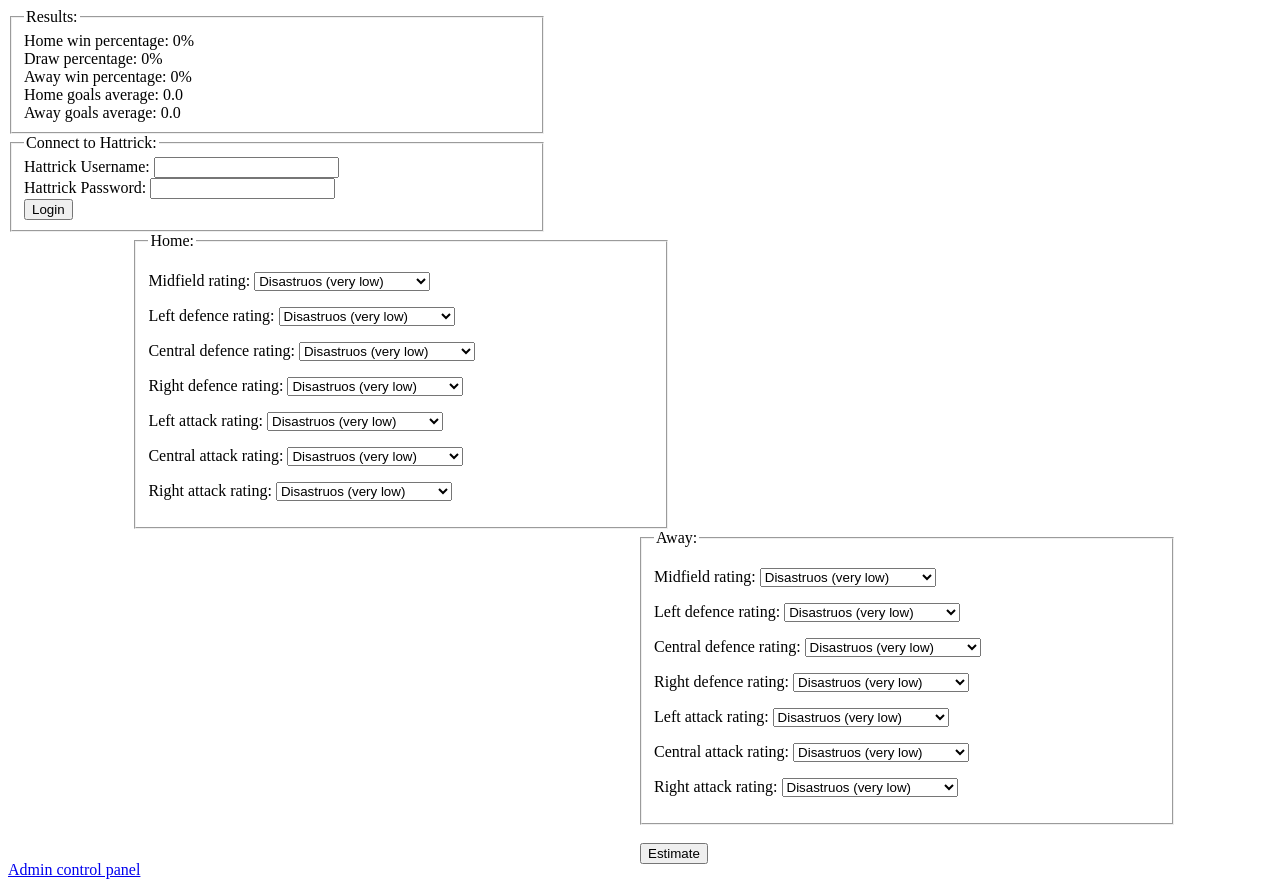
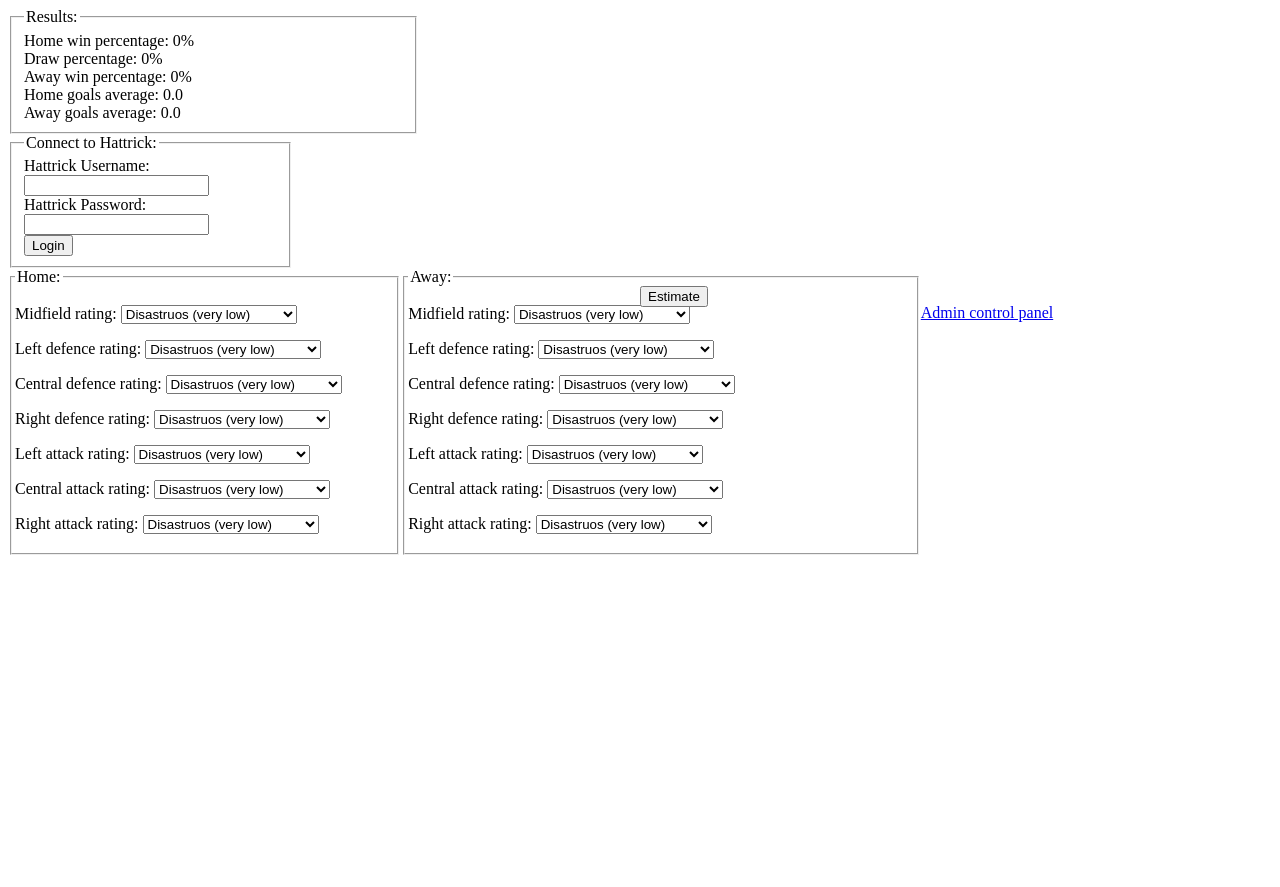
Before and after one commit to Zanardi1/HT-Match-Predictor-Py, a Flask app: page / in a window 1280 px wide. After the commit the page ends 555 px from the top, so only its background shows below. Run offline with Flask 2, Linux system fonts and the light colour scheme.

Commit message:
Designing index page

```diff
--- a/application/static/index.css
+++ b/application/static/index.css
@@ -2,19 +2,29 @@ body {
         background-color: white;
 }
 
-fieldset {
-        width: 40%;
-}
-
 #Home {
-        margin-left: 10%;
+        padding: 3px;
+        width: 300px;
+        float:left;
+        width: 30%;
 }
 
 #Away {
-        margin-left: 50%;
+        padding: 3px;
+        width: 300px;
+        float:left;
+        width: 40%;
 }
 
 #Estimation {
         position: absolute;
         left: 50%
 }
+
+#HattrickLogin {
+        width: 20%;
+}
+
+#Results {
+        width: 30%;
+}
```
